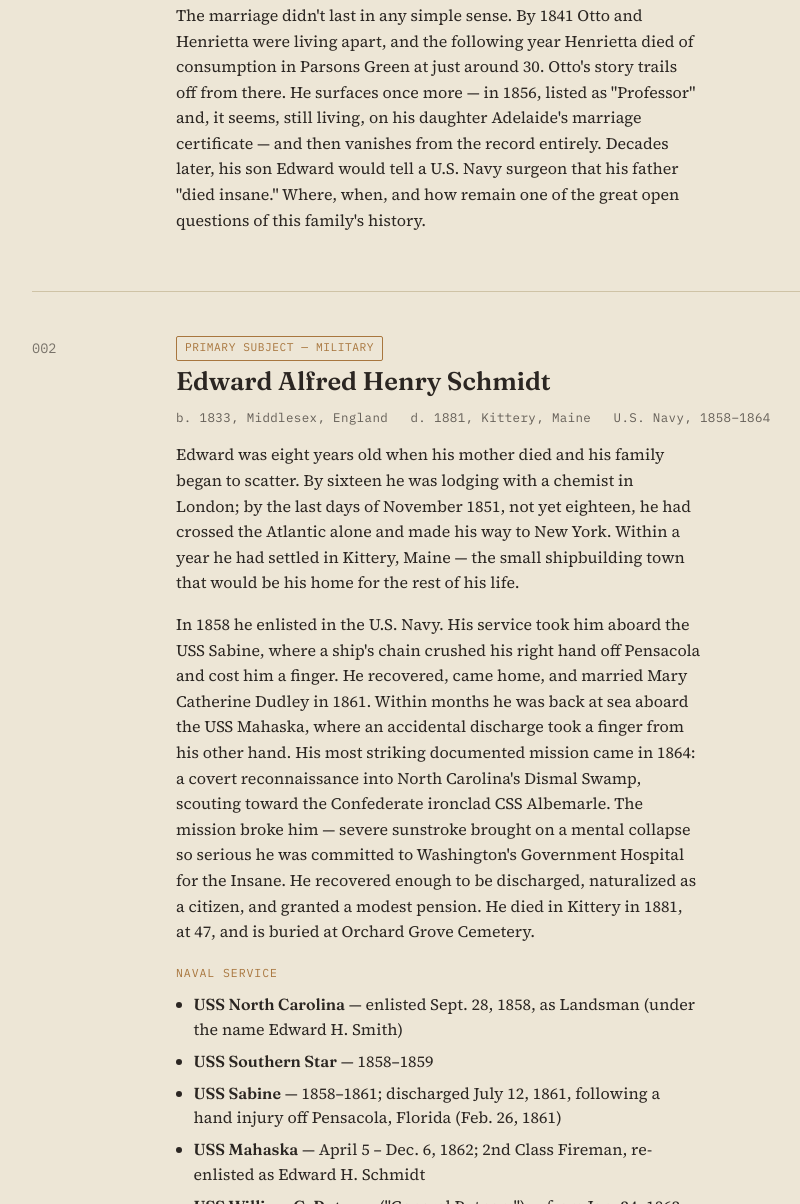
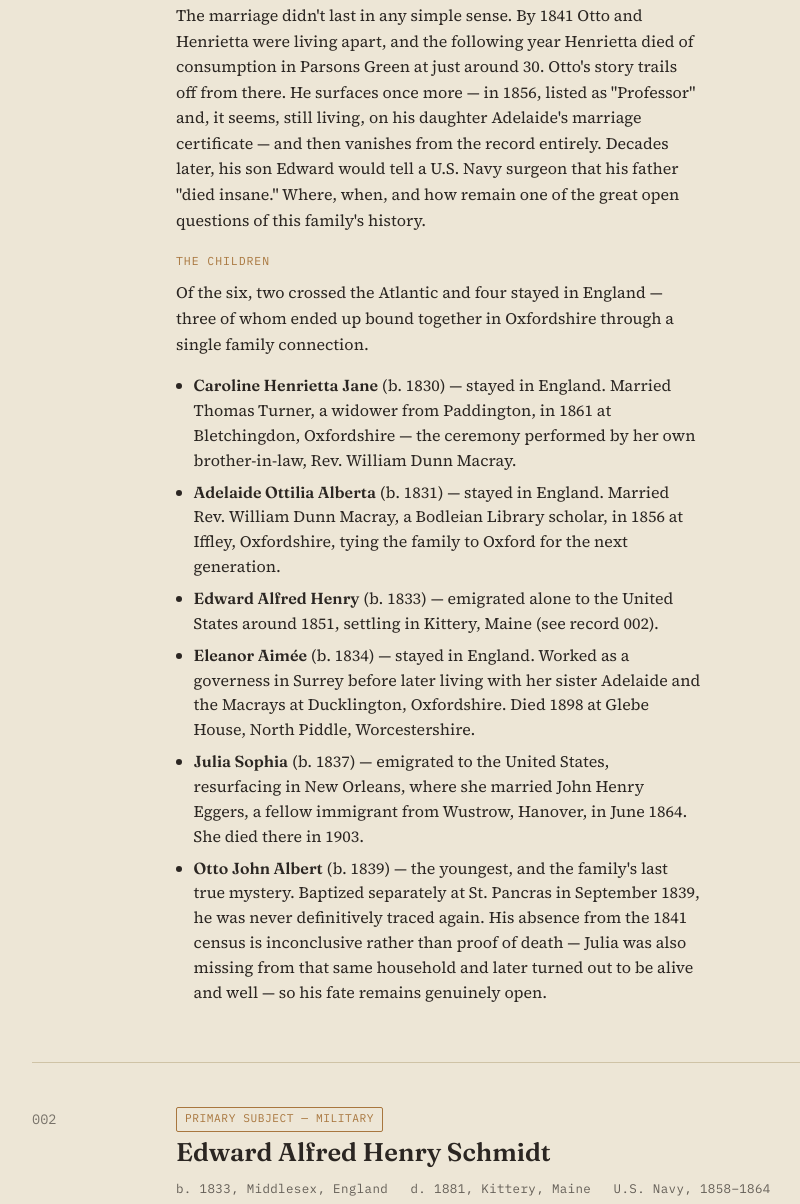
Before and after one commit to saluki7700/SCHMIDTISTICS, a plain HTML site: page genealogy.html in a window 1280 px wide. Shown: the part 1282-2486 px from the top of the page, without its empty margins (96-896 px from the left). Drawn offline with Linux system fonts and the light colour scheme.

Commit message:
Add files via upload

```diff
--- a/genealogy.html
+++ b/genealogy.html
@@ -178,6 +178,18 @@
       and then vanishes from the record entirely. Decades later, his son Edward would tell a U.S.
       Navy surgeon that his father "died insane." Where, when, and how remain one of the great
       open questions of this family's history.</p>
+
+      <div class="ships-label">The Children</div>
+      <p>Of the six, two crossed the Atlantic and four stayed in England — three of whom ended up
+      bound together in Oxfordshire through a single family connection.</p>
+      <ul class="ships">
+        <li><strong>Caroline Henrietta Jane</strong> (b. 1830) — stayed in England. Married Thomas Turner, a widower from Paddington, in 1861 at Bletchingdon, Oxfordshire — the ceremony performed by her own brother-in-law, Rev. William Dunn Macray.</li>
+        <li><strong>Adelaide Ottilia Alberta</strong> (b. 1831) — stayed in England. Married Rev. William Dunn Macray, a Bodleian Library scholar, in 1856 at Iffley, Oxfordshire, tying the family to Oxford for the next generation.</li>
+        <li><strong>Edward Alfred Henry</strong> (b. 1833) — emigrated alone to the United States around 1851, settling in Kittery, Maine (see record 002).</li>
+        <li><strong>Eleanor Aimée</strong> (b. 1834) — stayed in England. Worked as a governess in Surrey before later living with her sister Adelaide and the Macrays at Ducklington, Oxfordshire. Died 1898 at Glebe House, North Piddle, Worcestershire.</li>
+        <li><strong>Julia Sophia</strong> (b. 1837) — emigrated to the United States, resurfacing in New Orleans, where she married John Henry Eggers, a fellow immigrant from Wustrow, Hanover, in June 1864. She died there in 1903.</li>
+        <li><strong>Otto John Albert</strong> (b. 1839) — the youngest, and the family's last true mystery. Baptized separately at St. Pancras in September 1839, he was never definitively traced again. His absence from the 1841 census is inconclusive rather than proof of death — Julia was also missing from that same household and later turned out to be alive and well — so his fate remains genuinely open.</li>
+      </ul>
     </div>
   </div>
 
```
